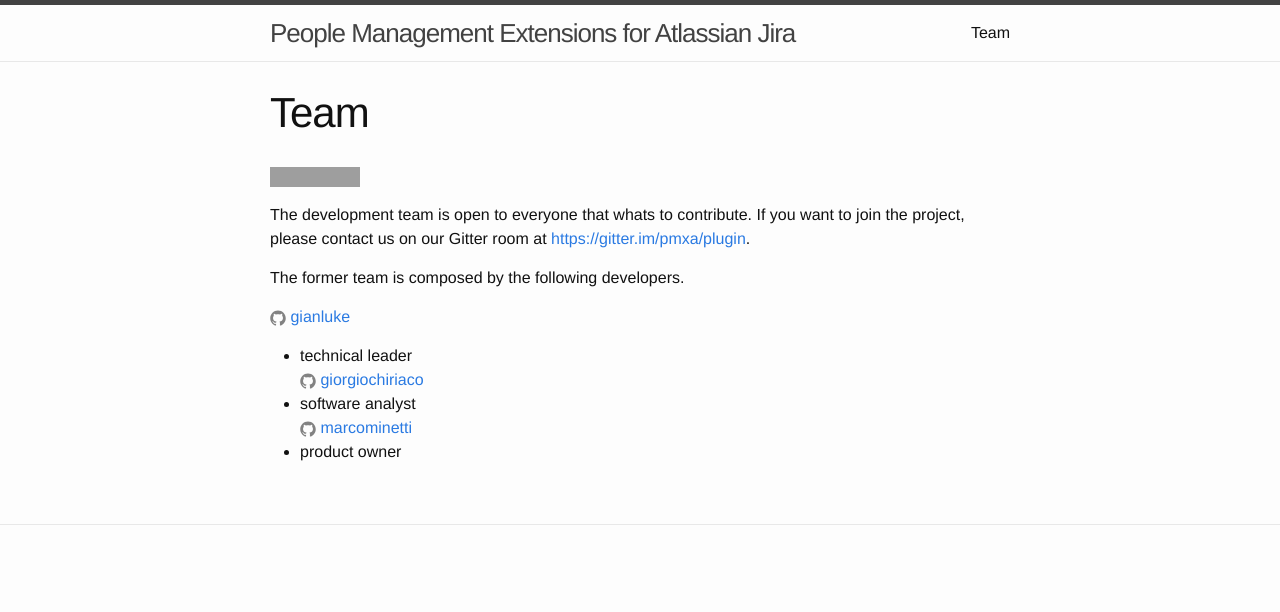
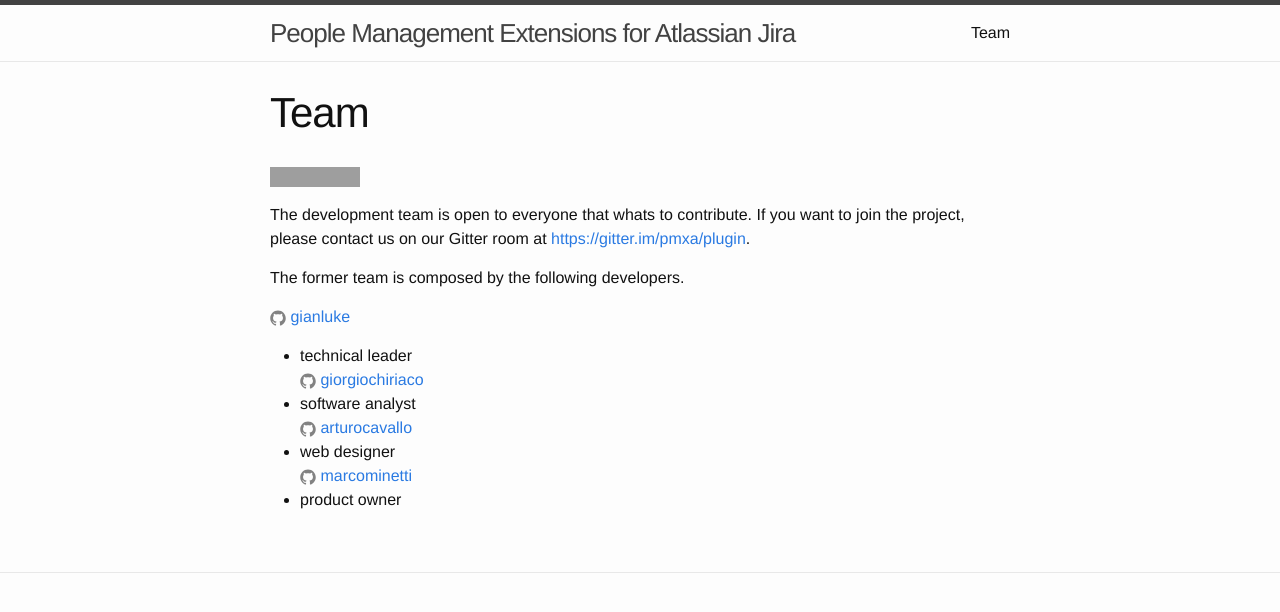
Before and after one commit to 0xbuidlman/site, a Jekyll site: the page built from team.md, in a window 1280 px wide. Shown: the top 612 px of the page. Built offline with Jekyll 4.4.1, drawn with Linux system fonts in a browser that asks for light colours; grey boxes are pictures that could not be loaded.

Commit message:
Updated team.md file.

```diff
--- a/team.md
+++ b/team.md
@@ -13,4 +13,5 @@ The former team is composed by the following developers.
 
 {% include icon-github.html username="gianluke" %} - technical leader
 {% include icon-github.html username="giorgiochiriaco" %} - software analyst
+{% include icon-github.html username="arturocavallo" %} - web designer
 {% include icon-github.html username="marcominetti" %} - product owner
```
